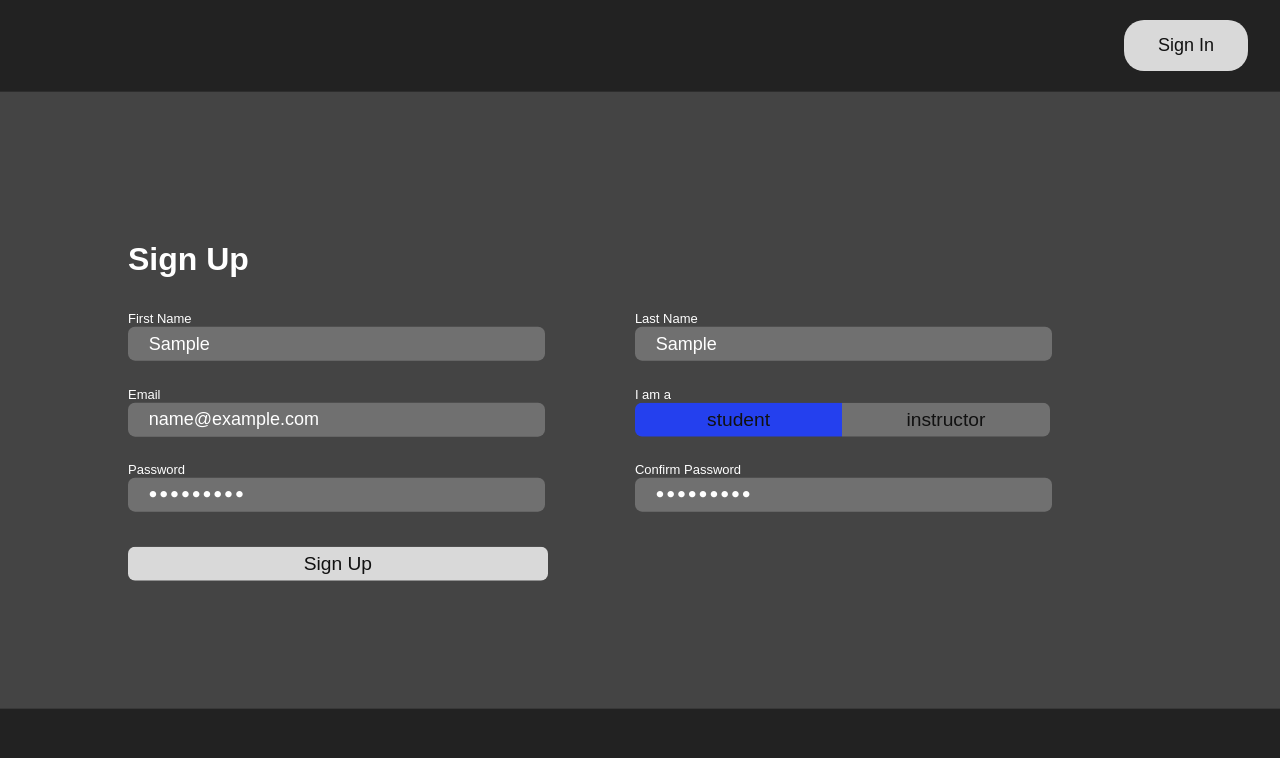
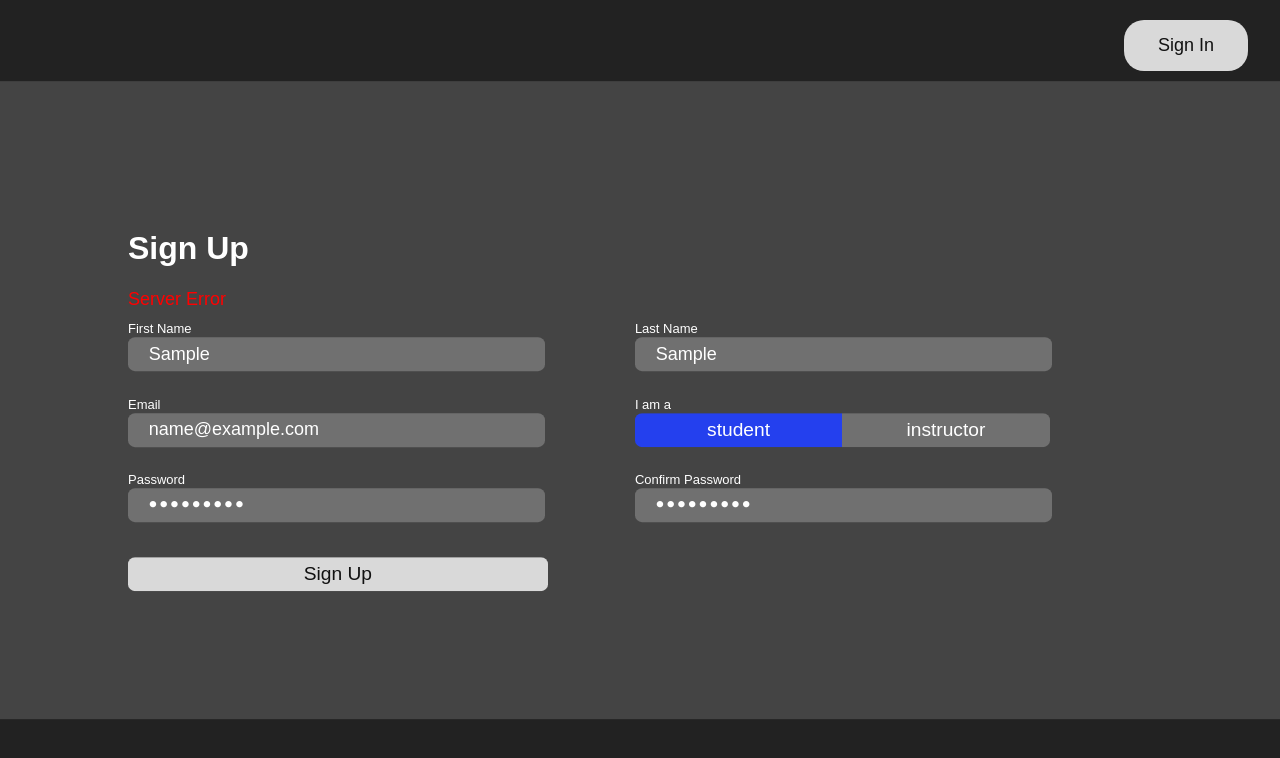
Before and after one commit to JackHuyn/SWE_4103_Gr3, a Next.js app in the folder Frontend/nextjs-dashboard/: page /auth/signup in a window 1280 px wide. Both pictures are taken after typing "Sample", "Sample", "name@example.com", "Sample123", "Sample123" into the empty fields and a click on the button "Sign Up". Shown: the top 758 px of the page. Built offline with nearby package versions, Linux system fonts and the light colour scheme; no server answers.

Commit message:
Frontend Auth Error Reporting

```diff
--- a/Frontend/nextjs-dashboard/app/ui/signup-form.tsx
+++ b/Frontend/nextjs-dashboard/app/ui/signup-form.tsx
@@ -9,9 +9,11 @@ import { ArrowRightIcon } from '@heroicons/react/20/solid';
 import { Button } from './button';
 
 
+let account_type = 0
+
 function signupNewEmailUser(fname, lname, email, password)
 {
-    fetch("http://127.0.0.1:3001/auth/signup-with-email-and-password?fname="+fname+"&lname="+lname+"&email="+email+"&password="+password,
+    fetch("http://127.0.0.1:3001/auth/signup-with-email-and-password?fname="+fname+"&lname="+lname+"&email="+email+"&password="+password+"&account_type="+account_type,
         {
             method: 'POST'
         }
@@ -39,20 +41,31 @@ function signupNewEmailUser(fname, lname, email, password)
         })
       }).then(resp => {
         console.log("result:", resp);
-        window.location.href = "/auth/login"
+        try {
+            let r = JSON.parse(resp.text)
+            if(!r['approved'])
+                throw r['reason']
+            window.location.href = "/auth/login"
+        } catch(err) {
+            document.getElementById('login_error_span').style.display = 'block'
+            document.getElementById('login_error_span').innerText = err
+        }
+      }).catch((error) => {
+        document.getElementById('login_error_span').style.display = 'block'
+        document.getElementById('login_error_span').innerText = 'Server Error'
       })
 }
 
 
-export default function SignupForm() {
-    async function handleSubmit(event: FormEvent<HTMLFormElement>) {
+export default function SignupForm()
+{
+    async function handleSubmit(event: FormEvent<HTMLFormElement>)
+    {
         event.preventDefault()
-        console.log("TEST")
         const formData = new FormData(event.currentTarget)
         const email = formData.get('email')
         const passwordA = formData.get('passwordA')
         const passwordB = formData.get('passwordB')
-        console.log("SIGN UP BUTTON PRESSED: " + passwordA + " " + passwordB)
         if(passwordA == passwordB) // REPLACE PASSWORD LENGTH WITH PASSWORD CRITERIA CHECK
         {
             console.log("SIGN UP USER")
@@ -60,21 +73,30 @@ export default function SignupForm() {
             const lname = formData.get('lname')
             signupNewEmailUser(fname, lname, email, passwordA)
         }
+        else
+        {
+            document.getElementById('login_error_span').style.display = 'block'
+      document.getElementById('login_error_span').innerText = 'Passwords Do Not Match'
+        }
     }
 
-    async function redirectToLogin() {
+    async function redirectToLogin()
+    {
         window.location.href="/auth/login"
     }
 
-    async function instructorTypeSelected() {
+    async function instructorTypeSelected()
+    {
         document.getElementById("instructor_type_selector").style.backgroundColor = "var(--selectorItemSelected)"
         document.getElementById("student_type_selector").style.backgroundColor = "var(--selectorItemNotSelected)"
+        account_type = 1
     }
 
-    async function studentTypeSelected() {
-        console.log('student')
+    async function studentTypeSelected()
+    {
         document.getElementById("instructor_type_selector").style.backgroundColor = "var(--selectorItemNotSelected)"
         document.getElementById("student_type_selector").style.backgroundColor = "var(--selectorItemSelected)"
+        account_type = 0
     }
 
     return (
@@ -84,6 +106,7 @@ export default function SignupForm() {
                 <form onSubmit={handleSubmit}>
                     <div>
                         <h1>Sign Up</h1>
+                        <span id="login_error_span">Err</span>
                         <div className="login_row">
                             <div className="login_row_item left">
                                 <label htmlFor="fname">First Name</label>
@@ -128,8 +151,8 @@ export default function SignupForm() {
                                     name="account_type"
                                 /> */}
                                 <div id="account_type_selector">
-                                    <button id="student_type_selector" onClick={studentTypeSelected}>student</button>
-                                    <button id="instructor_type_selector" onClick={instructorTypeSelected}>instructor</button>
+                                    <button id="student_type_selector" onClick={studentTypeSelected} type="button">student</button>
+                                    <button id="instructor_type_selector" onClick={instructorTypeSelected} type="button">instructor</button>
                                 </div>
                             </div>
                         </div>
--- a/Frontend/nextjs-dashboard/app/ui/stylesheets/login.css
+++ b/Frontend/nextjs-dashboard/app/ui/stylesheets/login.css
@@ -78,7 +78,7 @@ body {
     font-size: small;
 }
 
-.login_form form span {
+#login_error_span {
     font-size: large;
     color: var(--fontErrorColor);
     display: none;
@@ -121,18 +121,20 @@ input:-webkit-autofill:active{
 
 #student_type_selector {
     border-radius: 7px 0 0 7px;
-    background-color: var(--selectorItemSelected);
-    width: 50%;
-    margin-top: 0;
+    background-color: var(--selectorItemSelected) ;
 }
 
 #instructor_type_selector {
     border-radius: 0 7px 7px 0;
     background-color: var(--selectorItemNotSelected);
-    width: 50%;
-    margin-top: 0;
 }
 
 #account_type_selector {
     width: 100%;
 }
+
+#account_type_selector > button {
+    color: var(--fontColorLight);
+    width: 50%;
+    margin-top: 0;
+}
```
Also changed, not shown: Frontend/nextjs-dashboard/app/ui/login-form.tsx (+14 -6 lines).
